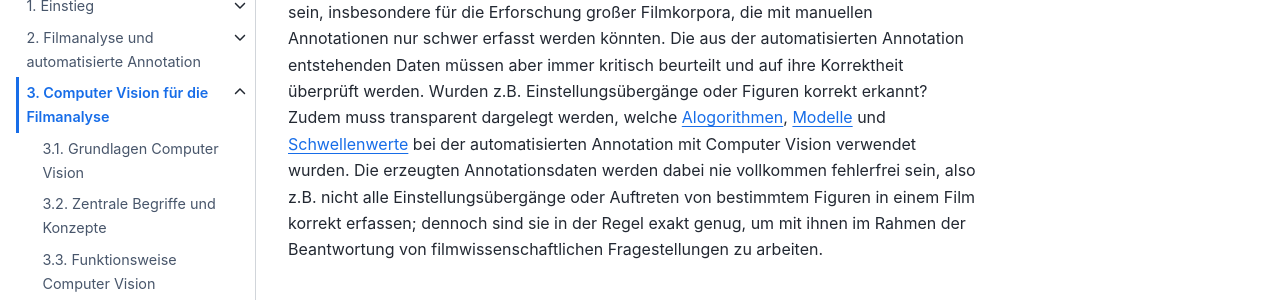
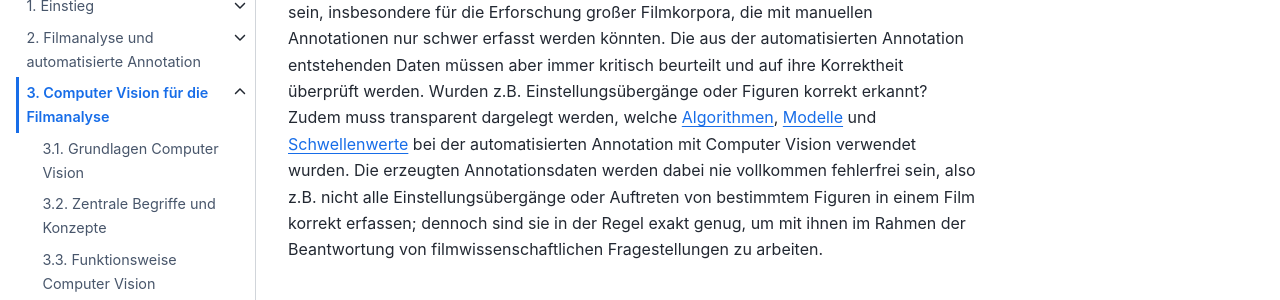
Before and after one commit to quadriga-dk/Bewegtes-Bild-Fallstudie-4, a Jupyter Book: the page built from vision/grenzen.md, in a window 1280 px wide and 900 px high, scrolled down 2136 px. Shown: the part 204-504 px from the top of the window. Built offline with Jupyter Book 1.0.4 settings and Sphinx 7.4.7 and the Sphinx Book theme 1.1.4, drawn with Linux system fonts in a browser that asks for light colours; pages that are not in the unit, such as notebooks, are missing from menus; cross-references to code outside the pages are shown as plain code.

Commit message:
Update grenzen.md

```diff
--- a/vision/grenzen.md
+++ b/vision/grenzen.md
@@ -1,7 +1,7 @@
 # Möglichkeiten und Grenzen
 In den vorgen Abschnitten wurden die grundlegenden Funktionsweisen von Computer Vision kurz vorgestellt und wie diese für filmanalytische Zwecke eingesetzt werden können. Eine manuelle Annotation von Filmen ist sehr zeit- und arbeitsaufwändig. In der Regel ist eine mehrmalige Sichtung der Filme notwendig, die Annotationen können durch digitale Tools zwar unterstützt, müssen aber immer noch von einzelnen Annotator:innen umgesetzt werden.
 
-Eine automatisierter Annotation mithilfe von Computer Vision Methoden kann diesen Prozess erheblich erleichtern. Wie in den vorgen Abschnitten bereits ausgeführt wurde ist zudem durch Computer Vision die Annotation großer Korpora möglich. Eine tiefgehende Erschließung von solchen großen Film-Korpora wäre durch Menschen bzw. rein manueller Annotation meist nicht machbar. So können aufgrund der automatisiert erhobenen Annotationsdaten wiederkehrende Elemente und Muster in einer großen Anzahl an Filmen untersucht werden, die sonst verborgen blieben, also ein [Distant Viewing](../vision/einsatz.md) durchgeführt werden. Zudem ermöglicht diese große Menge an Annotationsdaten auch ein [Scaleable Viewing](../filmanalyse/quantitativ.md/#scaleable-viewing), also eine immer wieder neue Anordnung des Untersuchungsmaterials und ein 'Hineinzoomen' in das Untersuchungskorpus, um einzelne Filme mit wiederkehrenden Mustern genauer in den Blick zu nehmen. Somit können sich durch automatisierte Annotation mit Computer Vision neue Perspektiven auf die untersuchten Filme eröffnen.
+Eine automatisierter Annotation mithilfe von Computer Vision Methoden kann diesen Prozess erheblich erleichtern. Wie in den vorgen Abschnitten bereits ausgeführt wurde ist zudem durch Computer Vision die Annotation großer Korpora möglich. Eine tiefgehende Erschließung von solchen großen Film-Korpora wäre durch Menschen bzw. rein manueller Annotation meist nicht machbar. So können aufgrund der automatisiert erhobenen Annotationsdaten wiederkehrende Elemente und Muster in einer großen Anzahl an Filmen untersucht werden, die sonst verborgen blieben, also ein [Distant Viewing](../vision/einsatz.md) durchgeführt werden. Zudem ermöglicht diese große Menge an Annotationsdaten auch ein [Scaleable Viewing](../filmanalyse/quantitativ.md#scalable-viewing), also eine immer wieder neue Anordnung des Untersuchungsmaterials und ein 'Hineinzoomen' in das Untersuchungskorpus, um einzelne Filme mit wiederkehrenden Mustern genauer in den Blick zu nehmen. Somit können sich durch automatisierte Annotation mit Computer Vision neue Perspektiven auf die untersuchten Filme eröffnen.
 
 Dabei muss beachtet werden, dass die Algorithmen oder Modelle für Computer Vision in der Regel nicht für die Filmanalyse bzw. die automatisierte Annotation von Filmen erstellt wurden. Daher können sich Probleme bei den Erkennungsprozessen ergeben. Älteres, filmhistorisches Material kann durch schlechtere Bildqualität oder abweichende Farbgestaltung (z.B. in Schwarz-Weiß statt in Farbe) zu Schwierigkeiten bei der Annotation führen. Ebenso kann es z.B. zu Fehlern bei der Objekterkennung kommen, indem elektronische Geräte wie Handys oder Tablets in Filmen erkannt werden, zu deren Entstehungszeit diese Geräte noch nicht existierten. Wie in den vorigen Kapiteln ausgeführt wurde, geschieht das 'Sehen' bei Computer Vision ja auf der Grundlage von in Zahlenwerte umgesetzten Bildern und es werden Wahrscheinlichkeiten für die Erkennung eines Objekts ausgegeben. Dadurch sind auch falsche Erkennung möglich und was erkannt wird hängt grundlegend damit zusammen, mit welchem Material das Modell 'trainiert' wurde (vgl. [Kapitel Zentrale Begriffe und Konzepte](../vision/begriffe.md)).
 
@@ -17,7 +17,7 @@
 
 In der Anwendung von Computer Vision für die Filmannotation und die Filmanalyse oder in anderen Bereichen der Digital Humanities werden deren Mechanismen und Modelle auch immer auf den Prüfstand gestellt, kritisch hinterfragt und deren Rolle im Rahmen gesellschaftlicher und politischer Prozesse reflektiert.
 
-Beim Einsatz von Methoden der Computer Vision für die automatisierte Annotation von Filmen sollte also auch immer beachtet werden, in welchen Kontexten die hierfür notwendigen Prozesse und Modelle entstanden sind: Wer hat diese für welche Zwecke mit welchen Trainingsdaten als Grundlage auf welche Weise entwickelt? Die generierten Annotationsdaten können für die Bearbeitung filmwissenschaftlicher Fragen sehr nützlich sein, insbesondere für die Erforschung großer Filmkorpora, die mit manuellen Annotationen nur schwer erfasst werden könnten. Die aus der automatisierten Annotation entstehenden Daten müssen aber immer kritisch beurteilt und auf ihre Korrektheit überprüft werden. Wurden z.B. Einstellungsübergänge oder Figuren korrekt erkannt? Zudem muss transparent dargelegt werden, welche [Alogorithmen](../vision/begriffe.md/#algorithmus), [Modelle](../vision/begriffe.md/#modell) und [Schwellenwerte](../vision/begriffe.md/#schwellenwert) bei der automatisierten Annotation mit Computer Vision verwendet wurden. Die erzeugten Annotationsdaten werden dabei nie vollkommen fehlerfrei sein, also z.B. nicht alle Einstellungsübergänge oder Auftreten von bestimmtem Figuren in einem Film korrekt erfassen; dennoch sind sie in der Regel exakt genug, um mit ihnen im Rahmen der Beantwortung von filmwissenschaftlichen Fragestellungen zu arbeiten.
+Beim Einsatz von Methoden der Computer Vision für die automatisierte Annotation von Filmen sollte also auch immer beachtet werden, in welchen Kontexten die hierfür notwendigen Prozesse und Modelle entstanden sind: Wer hat diese für welche Zwecke mit welchen Trainingsdaten als Grundlage auf welche Weise entwickelt? Die generierten Annotationsdaten können für die Bearbeitung filmwissenschaftlicher Fragen sehr nützlich sein, insbesondere für die Erforschung großer Filmkorpora, die mit manuellen Annotationen nur schwer erfasst werden könnten. Die aus der automatisierten Annotation entstehenden Daten müssen aber immer kritisch beurteilt und auf ihre Korrektheit überprüft werden. Wurden z.B. Einstellungsübergänge oder Figuren korrekt erkannt? Zudem muss transparent dargelegt werden, welche [Algorithmen](../vision/begriffe.md/#algorithmus), [Modelle](../vision/begriffe.md/#modell) und [Schwellenwerte](../vision/begriffe.md/#schwellenwert) bei der automatisierten Annotation mit Computer Vision verwendet wurden. Die erzeugten Annotationsdaten werden dabei nie vollkommen fehlerfrei sein, also z.B. nicht alle Einstellungsübergänge oder Auftreten von bestimmtem Figuren in einem Film korrekt erfassen; dennoch sind sie in der Regel exakt genug, um mit ihnen im Rahmen der Beantwortung von filmwissenschaftlichen Fragestellungen zu arbeiten.
 
 
 
```
